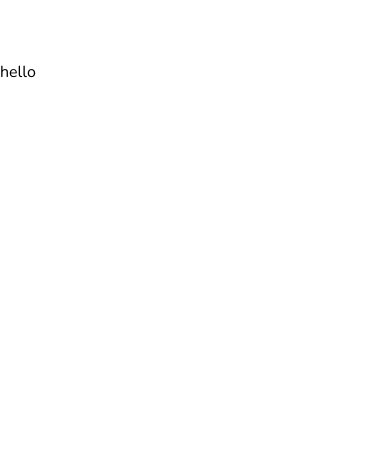
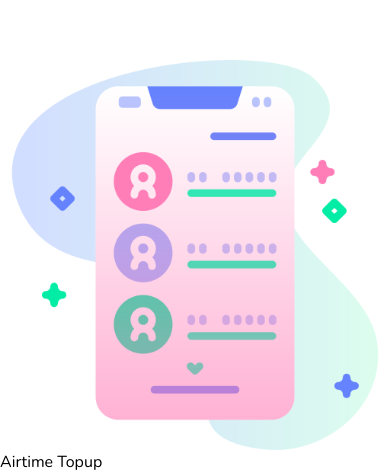
Before and after one commit to umar-io/03landingpage, a React (Vite) app: page / in a window 390 px wide. Shown: the part 2551-3025 px from the top of the page. Before the commit the page ends 2635 px from the top, so only its background shows below. Built offline with nearby package versions, Linux system fonts and the light colour scheme.

Commit message:
media queries fixed for tablet view

```diff
--- a/src/component/NavBar.tsx
+++ b/src/component/NavBar.tsx
@@ -19,7 +19,14 @@ const NavBar: React.FC = () => {
     const servicesSection = document.getElementById('services');
     if(servicesSection){
       servicesSection?.scrollIntoView({behavior: 'smooth'})
-      console.log('hello world')
+    }
+    return undefined;
+  }
+
+  const scrollToTestimonial = () =>{
+    const testimonialSection = document.getElementById('testimonial');
+    if(testimonialSection){
+      testimonialSection?.scrollIntoView({behavior: 'smooth'});
     }
     return undefined;
   }
@@ -35,7 +42,7 @@ const NavBar: React.FC = () => {
       ],
     },
     { name: "Service", path: "#services" , onClick:scrollToService},
-    { name: "Testimonies", path: "#testimonies" },
+    { name: "Testimonies", path: "#testimonial", onClick:scrollToTestimonial},
     { name: "Developers API", path: "/api/documentation" },
   ];
 
--- a/src/sections/Services.tsx
+++ b/src/sections/Services.tsx
@@ -1,12 +1,24 @@
-// import { service } from "../services"
-import {Container , Card } from ".."
+import { services } from "../services";
+import { Container, Card } from "..";
 const Services = () => {
   return (
-    <Container id="services" className="flex lg:flex-row flex-col w-full h-[fit-content] items-center lg:gap-[20px] gap-[10px] justify-between lg:px-[80px] flex-wrap">
-        <Card>
-          hello
+    <Container
+      id="services"
+      className="flex lg:flex-row flex-col w-full h-[fit-content] justify-center items-center flex-wrap bg-slate-200 lg:gap-[20px] gap-[10px] lg:mt-7 lg:mb-7 px-[30px] pb-[40px]"
+    >
+      <div className="grid lg:grid-cols-3 md:grid-cols-2 grid-cols-1 gap-8 place-items-center"> {/* Fixed 3 columns */}
+      {services.map((service) => (
+        <Card
+          key={service.id}
+          className="flex flex-col gap-[20px] lg:w-[400px] w-[full] h-[fit-content] bg-white rounded-[20px] shadow-lg mt-[10px] items-center"
+        >
+          <img src={service.icon} alt="" className="w-[70px]" />
+          <h4>{service.text}</h4>
+          <p>{service.desc}</p>
         </Card>
+      ))}
+      </div>
     </Container>
-  )
-}
-export default Services
+  );
+};
+export default Services;
--- a/src/sections/SiteFeature.tsx
+++ b/src/sections/SiteFeature.tsx
@@ -8,7 +8,8 @@ const SiteFeature = () => {
     AOS.init();
   }, []);
   return (
-    <Container className="flex lg:flex-row flex-col w-full h-[fit-content] items-center lg:gap-[20px] gap-[10px] justify-between lg:px-[80px] lg:mt-7 lg:mb-7 px-[30px] mt-[200px]">
+    <Container className="flex lg:flex-row flex-col w-full h-[fit-content] items-center lg:gap-[20px] gap-[10px] justify-between lg:px-[80px] lg:mt-7 lg:mb-7 px-[30px] mt-[200px] mb-[40px]">
+      <div className="grid lg:grid-cols-3 md:grid-cols-2 grid-col-1 gap-8 place-items-center"> {/* Fixed 3 columns */}
       {siteFeature.map((feature) => (
         <Card
           key={feature.id}
@@ -35,6 +36,7 @@ const SiteFeature = () => {
           </h4>
         </Card>
       ))}
+      </div>
     </Container>
   );
 };
```
Also changed, not shown: src/assets/bg/dot-shape.png (added).
